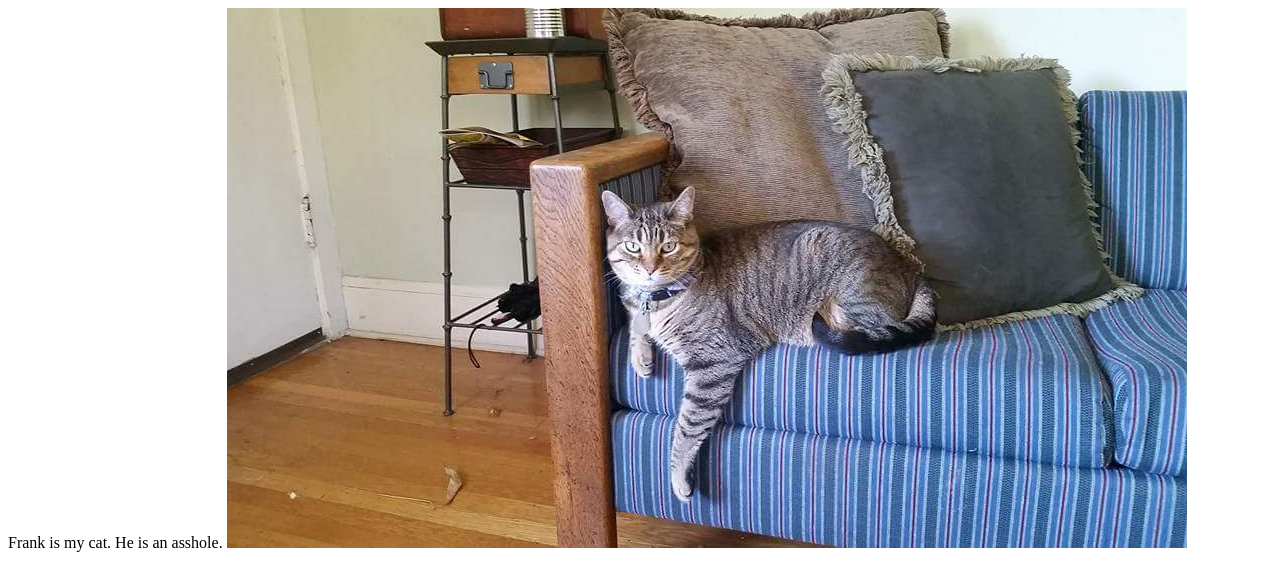
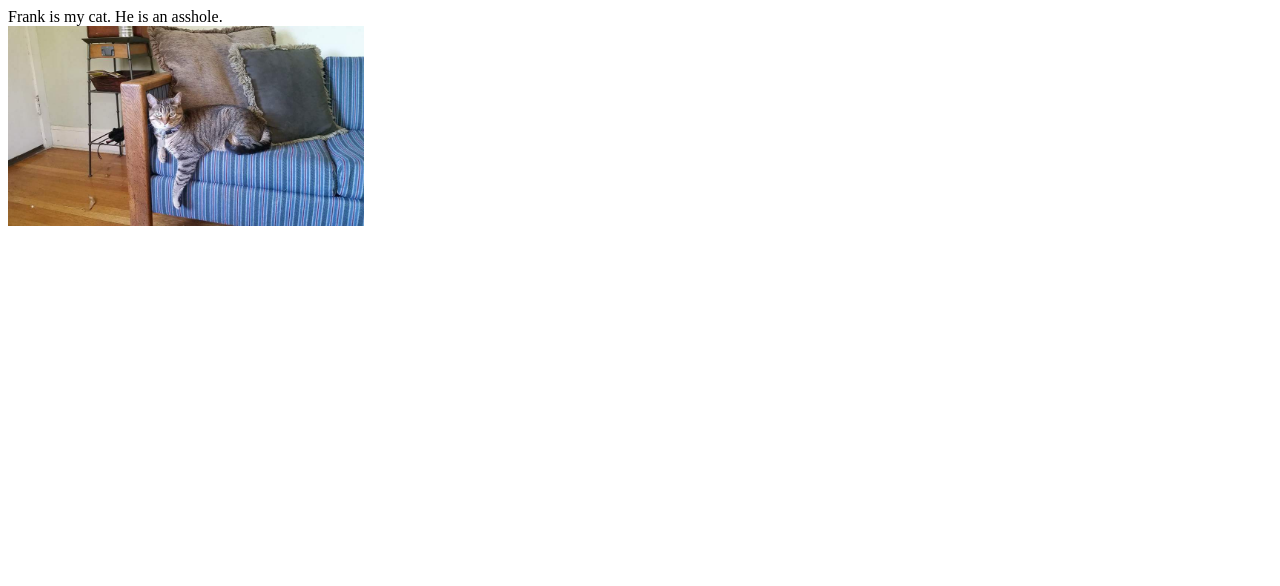
Before and after one commit to KrystalCW/frank, a plain HTML site: page index.html in a window 1280 px wide. Drawn offline with Linux system fonts and the light colour scheme.

Commit message:
added line breaks

```diff
--- a/index.html
+++ b/index.html
@@ -4,8 +4,8 @@
 </header>
 
 <body>
-    Frank is my cat. He is an asshole.
-    <img src="frank_pic.jpg" alt="Frank the Cat">
+    Frank is my cat. He is an asshole. <br>
+    <img src="frank_pic.jpg" alt="Frank the Cat" height="200px">
 </body>
 
 <html>
```
